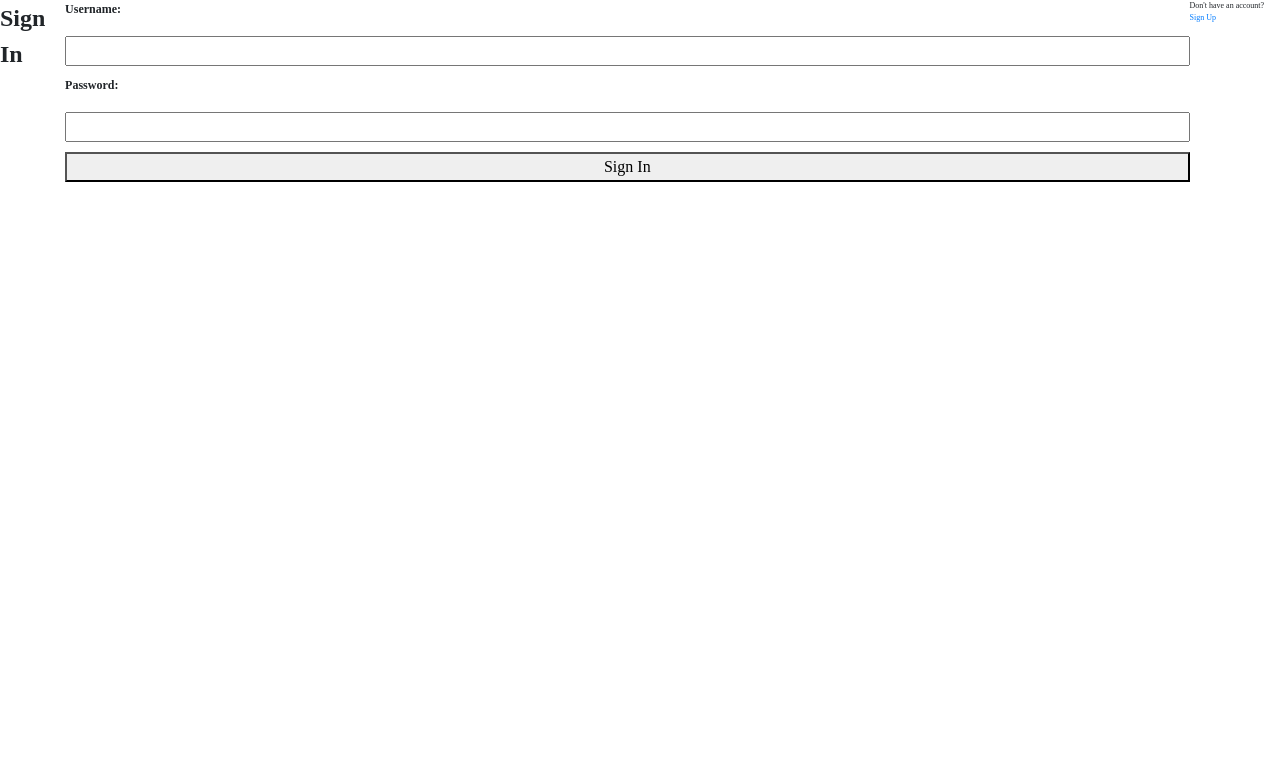
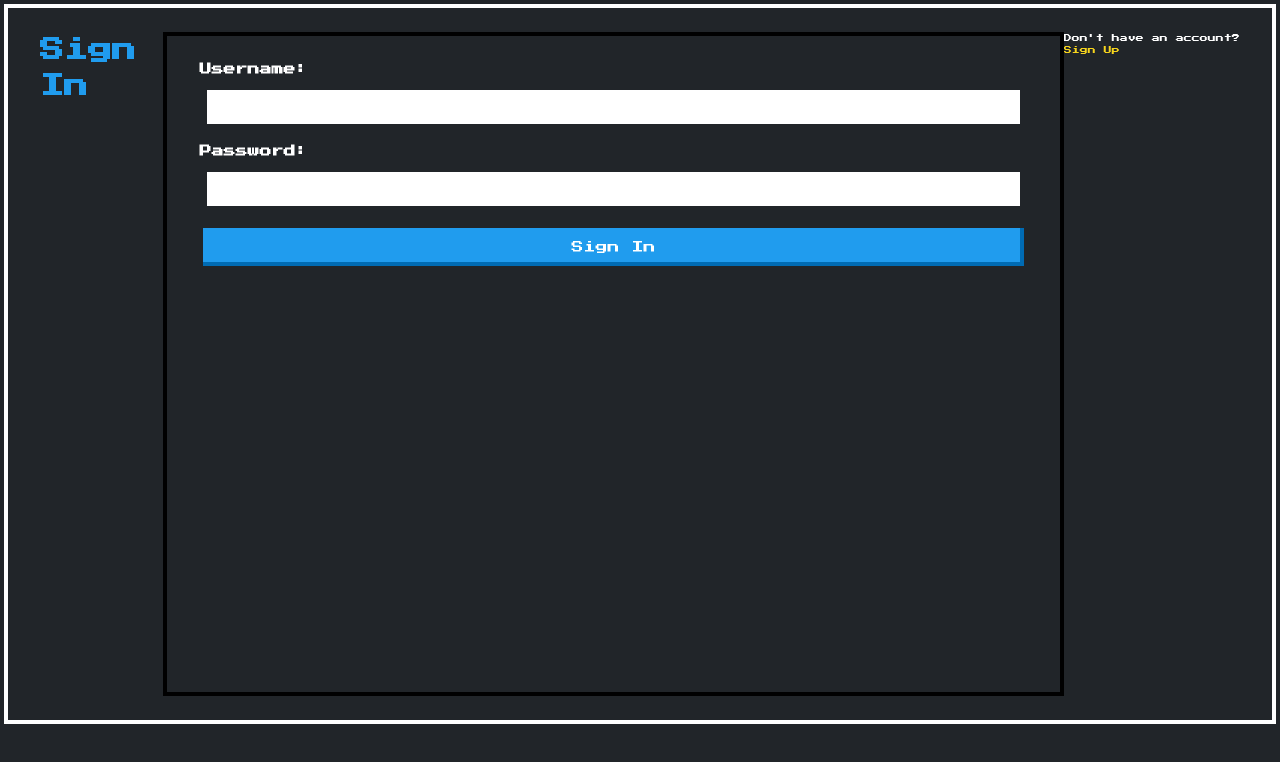
Before and after one commit to notLeoHirano/a3-notLeoHirano, a plain HTML site: page public/login.html in a window 1280 px wide. Drawn offline with nearby package versions, Linux system fonts and the light colour scheme.

Commit message:
everything

```diff
--- a/public/login.html
+++ b/public/login.html
@@ -4,28 +4,38 @@
     <meta charset="UTF-8">
     <meta name="viewport" content="width=device-width, initial-scale=1.0">
     <title>Sign In</title>
+
+    <link href="https://unpkg.com/nes.css@2.2.1/css/nes.min.css" rel="stylesheet" />
     <link rel="stylesheet" href="/css/main.css">
-    <link href="https://unpkg.com/nes.css@2.2.1/css/nes.min.css" rel="stylesheet" />
 
+    <link rel="preconnect" href="https://fonts.googleapis.com">
+    <link rel="preconnect" href="https://fonts.gstatic.com" crossorigin>
+    <link href="https://fonts.googleapis.com/css2?family=Press+Start+2P&display=swap" rel="stylesheet">
     <script src="/js/login.js"></script>
+</head>
+<body class="nes-container is-dark with-title">
+<h2 class="nes-text is-primary">Sign In</h2>
 
-</head>
-<body>
-<h2>Sign In</h2>
+<form id="login-form" class="nes-container with-title">
 
-<form id="login-form">
-    <label for="username">Username:</label>
-    <input type="text" id="username" name="username" required>
+    <div class="nes-field">
+        <label for="username" class="nes-text">Username:</label>
+        <input type="text" id="username" name="username" class="nes-input" required>
+    </div>
 
-    <label for="password">Password:</label>
-    <input type="password" id="password" name="password" required>
+    <div class="nes-field">
+        <label for="password" class="nes-text">Password:</label>
+        <input type="password" id="password" name="password" class="nes-input" required>
+    </div>
 
-    <button type="submit">Sign In</button>
+    <button type="submit" class="nes-btn is-primary">Sign In</button>
 </form>
 
-<p>Don't have an account? <a href="/signup.html">Sign Up</a></p>
+<p class="nes-text">
+    Don't have an account?
+    <a href="/signup.html" class="nes-text is-warning">Sign Up</a>
+</p>
 
-<div id="error-message" style="color: red;"></div>
-
+<div id="error-message" class="nes-text is-error"></div>
 </body>
 </html>
```
